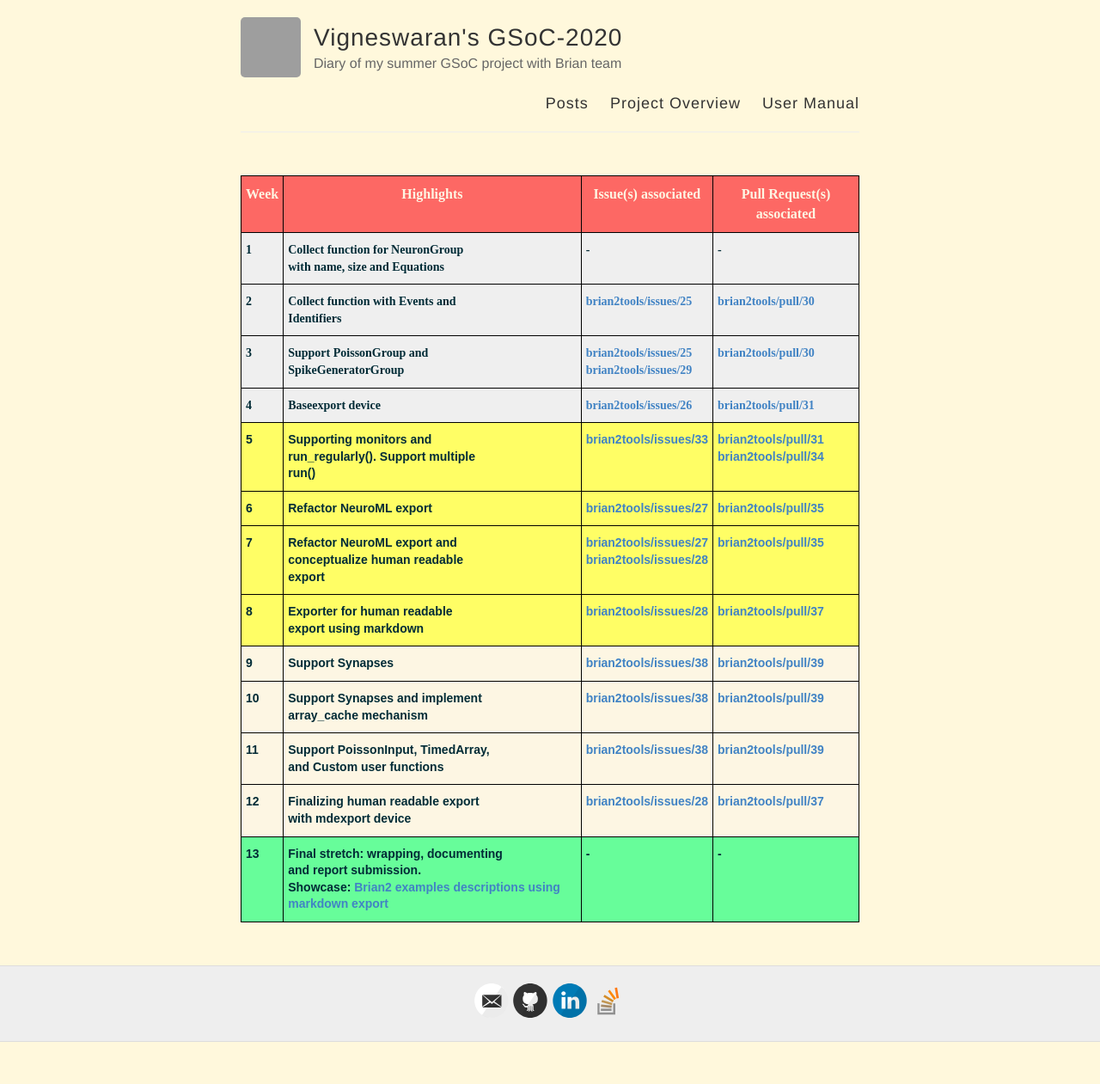
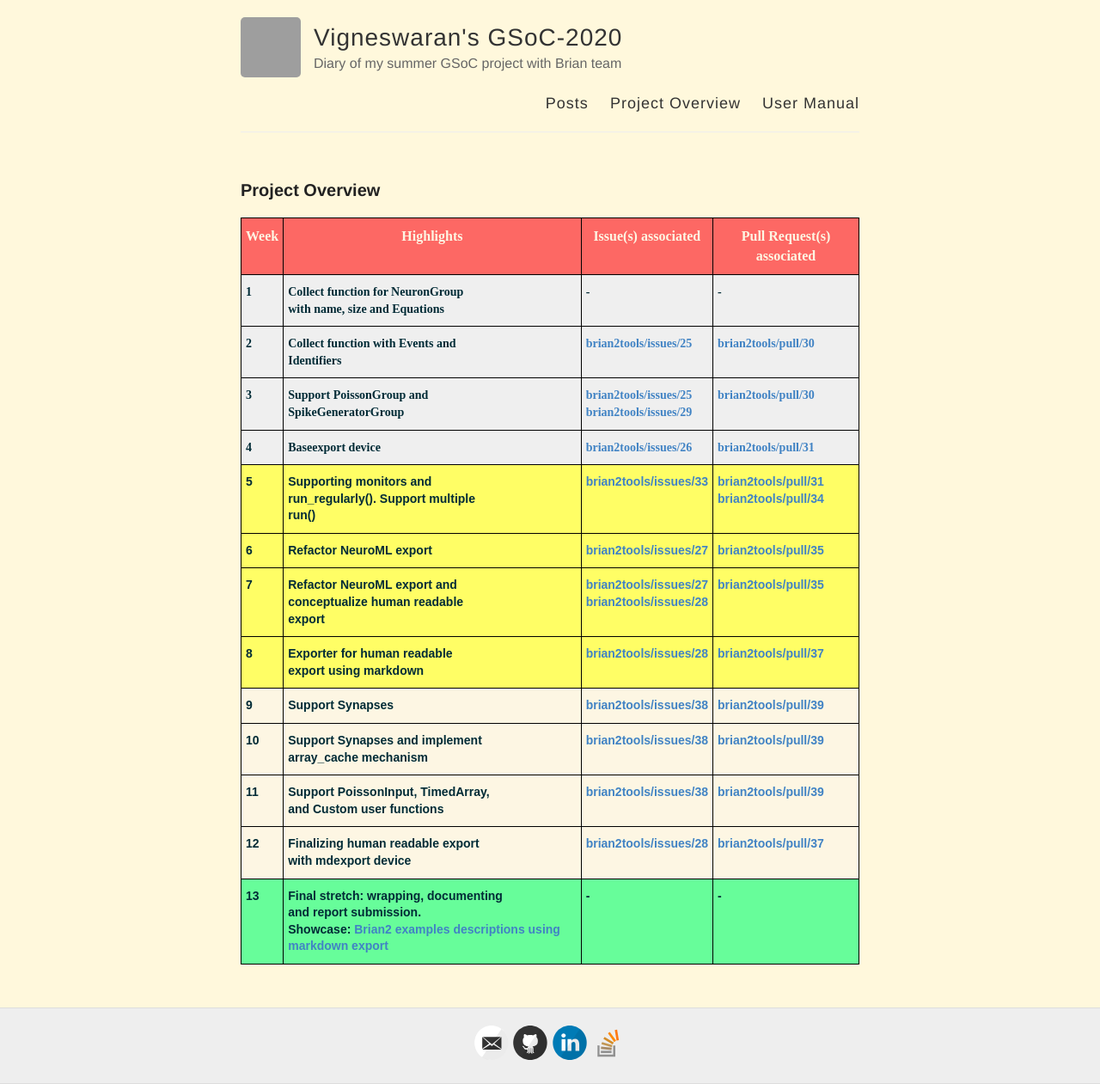
Before and after one commit to vigneswaran-chandrasekaran/Vigneswaran-chandrasekaran.github.io, a Jekyll site: the page built from index.html, in a window 1280 px wide. Shown: the whole page at 86% size. Built offline with Jekyll 4.4.1, drawn with Linux system fonts in a browser that asks for light colours; before the commit the page ends 1212 px from its top, so only the background shows below that; grey boxes are pictures that could not be loaded.

Commit message:
add title

```diff
--- a/index.html
+++ b/index.html
@@ -1,6 +1,8 @@
 ---
 layout: default
 ---
+
+<h3>Project Overview</h3>
 
 <body style="background-color:cornsilk">
   <style type="text/css">
```
